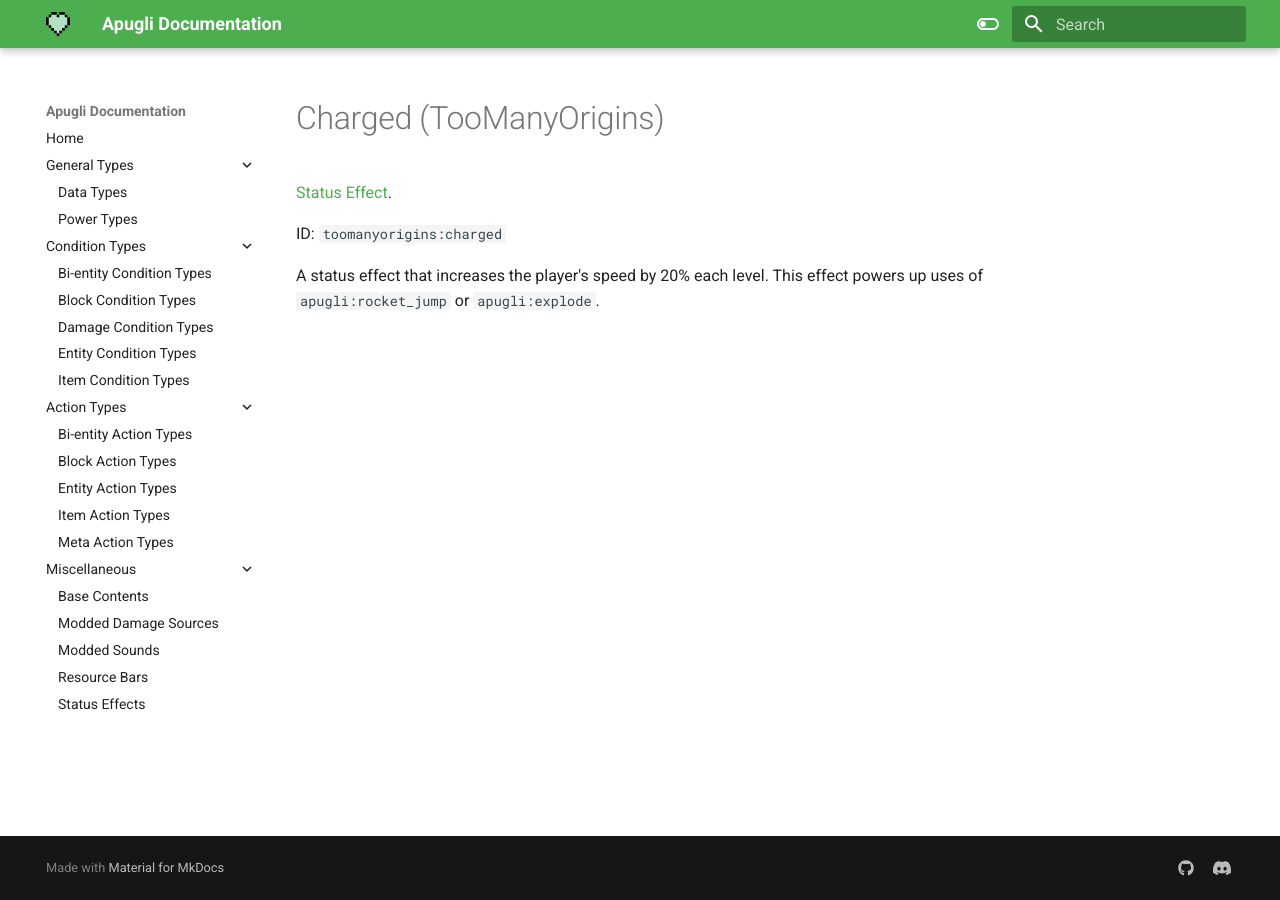
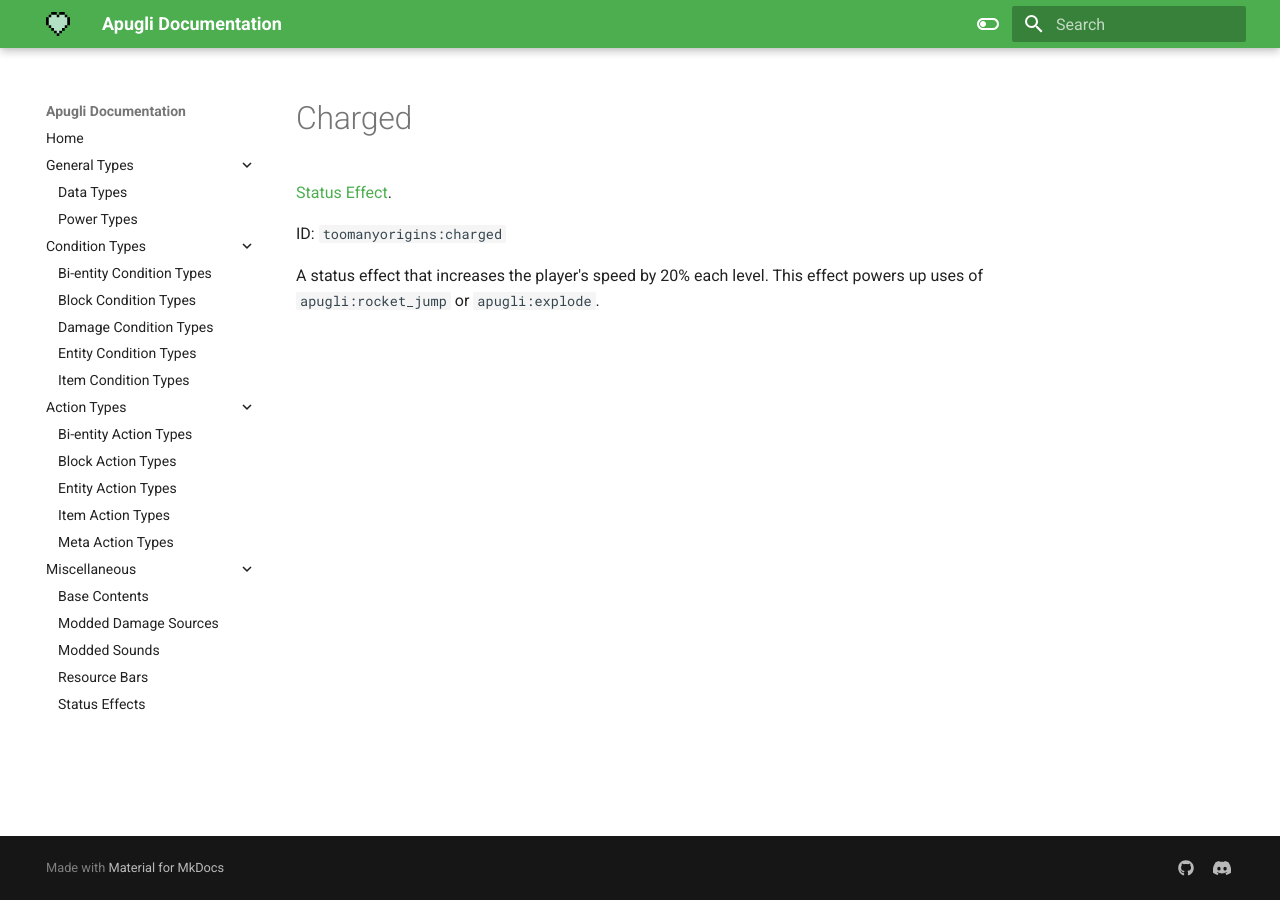
Before and after one commit to MerchantPug/apugli-docs, an MkDocs documentation site: the page built from docs/misc/effects/charged.md, in a window 1280 px wide. Built offline with MkDocs 1.6.1 and Material for MkDocs 9.7.7, drawn with Linux system fonts in a browser that asks for light colours.

Commit message:
Remove TooManyOrigins suffix from Charged effects.

```diff
--- a/docs/misc/effects/charged.md
+++ b/docs/misc/effects/charged.md
@@ -1,8 +1,8 @@
 ---
-title: Charged (TooManyOrigins) (Status Effects)
+title: Charged (Status Effects)
 date: 2021-01-08
 ---
-# Charged (TooManyOrigins)
+# Charged
 
 [Status Effect](../effects.md).
 
```
Also changed, not shown: docs/misc/effects.md (+1 -1 lines).
